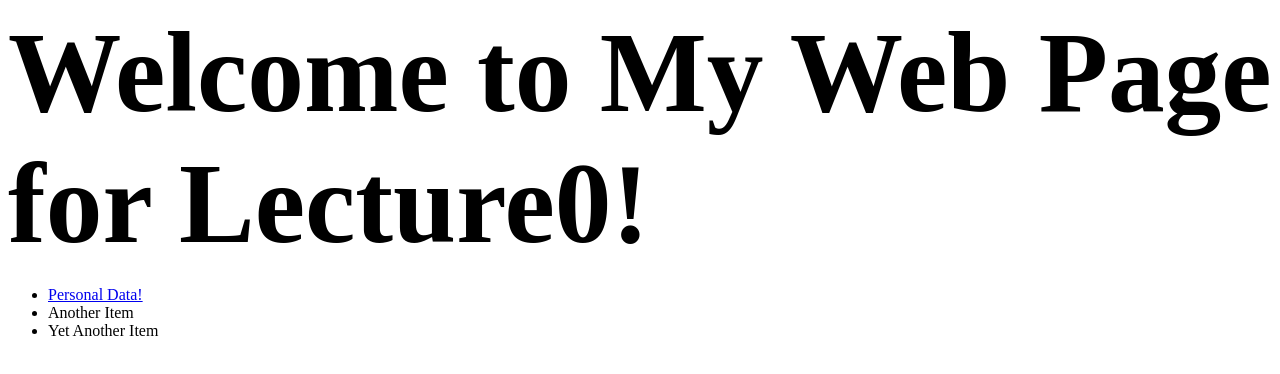
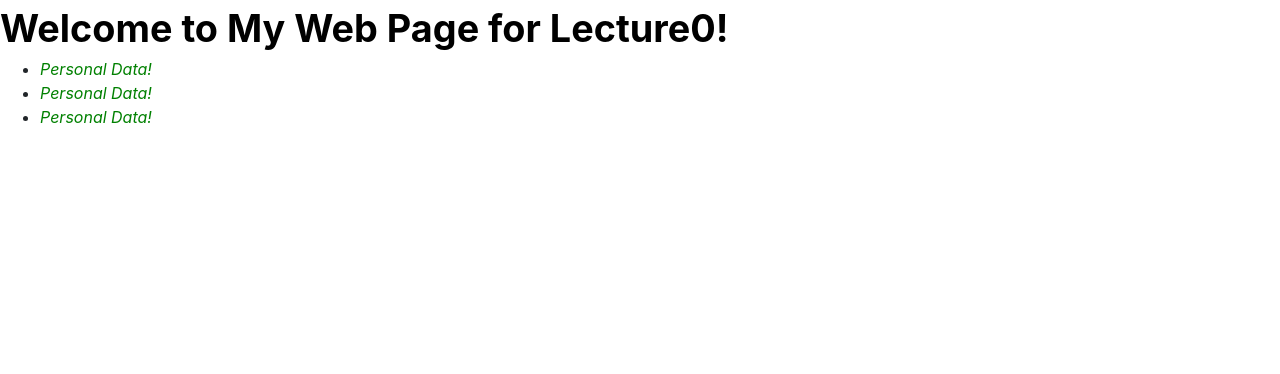
Before and after one commit to jrnh58/lecture0, a plain HTML site: page index.html in a window 1280 px wide. Drawn offline with nearby package versions, Linux system fonts and the light colour scheme.

Commit message:
Added list with links

```diff
--- a/index.html
+++ b/index.html
@@ -2,14 +2,16 @@
 <html>
     <head>
         <title>Lecture0</title>
-        <link rel="stylesheet" href="myStyles.css" href="https://maxcdn.bootstrapcdn.com/bootstrap/4.0.0/css/bootstrap.min.css" integrity="sha384-Gn5384xqQ1aoWXA+058RXPxPg6fy4IWvTNh0E263XmFcJlSAwiGgFAW/dAiS6JXm" crossorigin="anonymous">
+        <link rel="stylesheet" href="https://maxcdn.bootstrapcdn.com/bootstrap/4.0.0/css/bootstrap.min.css" integrity="sha384-Gn5384xqQ1aoWXA+058RXPxPg6fy4IWvTNh0E263XmFcJlSAwiGgFAW/dAiS6JXm" crossorigin="anonymous">
+        <link rel="stylesheet" href="myStyles.css">
     </head>
     <body>
       <myHeader>Welcome to My Web Page for Lecture0!</myHeader>
+
       <ul>
-            <li class="links" id="personal"> <a href="personalData.html">Personal Data!</a></li>
-            <li>Another Item</li>
-            <li>Yet Another Item</li>
+            <li> <a id=personal class="links" href="personalData.html">Personal Data!</a></li>
+            <li> <a class="links" href="personalData.html">Personal Data!</a></li>
+            <li> <a class="links" href="personalData.html">Personal Data!</a></li>
       </ul>
     </body>
 </html>
--- a/myStyles.css
+++ b/myStyles.css
@@ -1,6 +1,15 @@
 myHeader {
-    color: black;
-    font-size: 3cm;
-    font-weight: 700;
-    text-align: center;
+  color: black;
+  font-size: 1cm;
+  font-weight: 700;
+  text-align: center;
 }
+
+#personal:hover {
+  color: red;
+}
+
+a.links {
+  color: green;
+  font-style: italic;
+}
```
